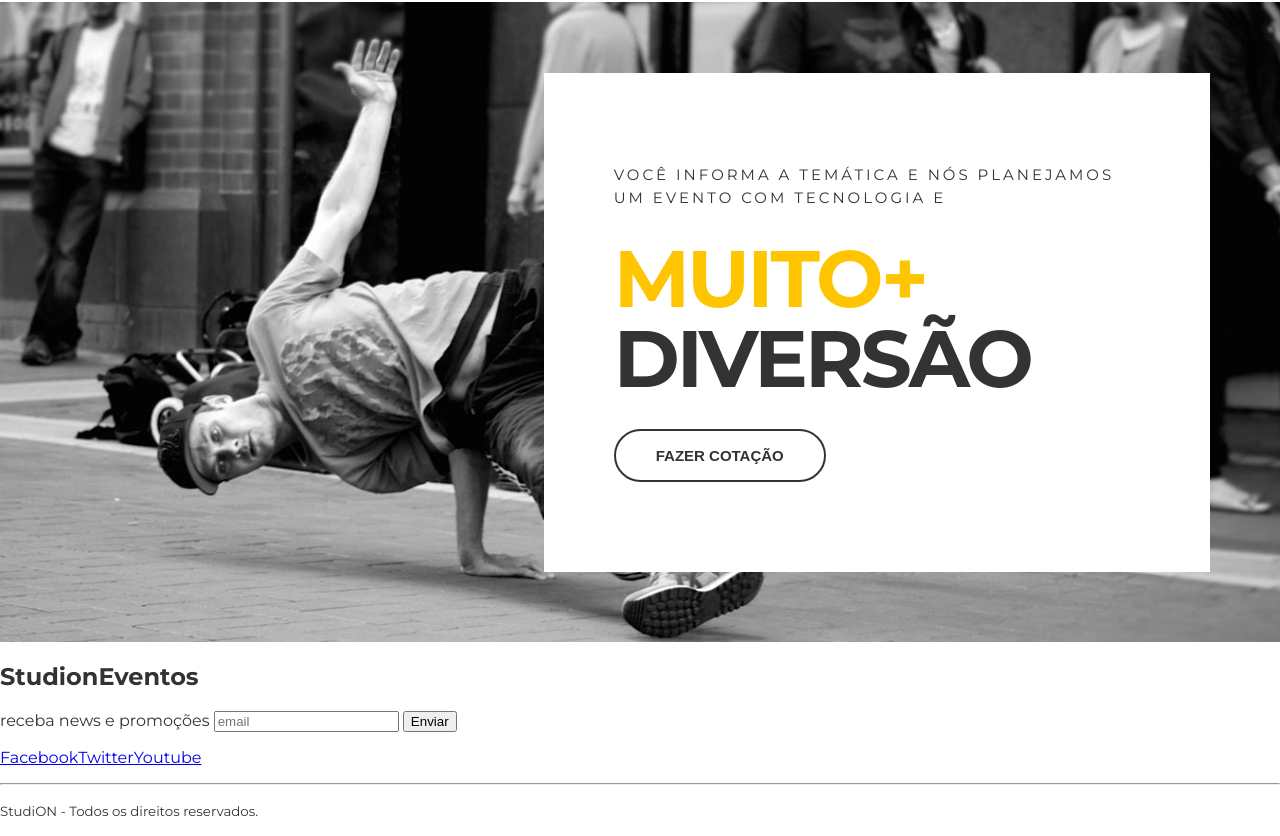
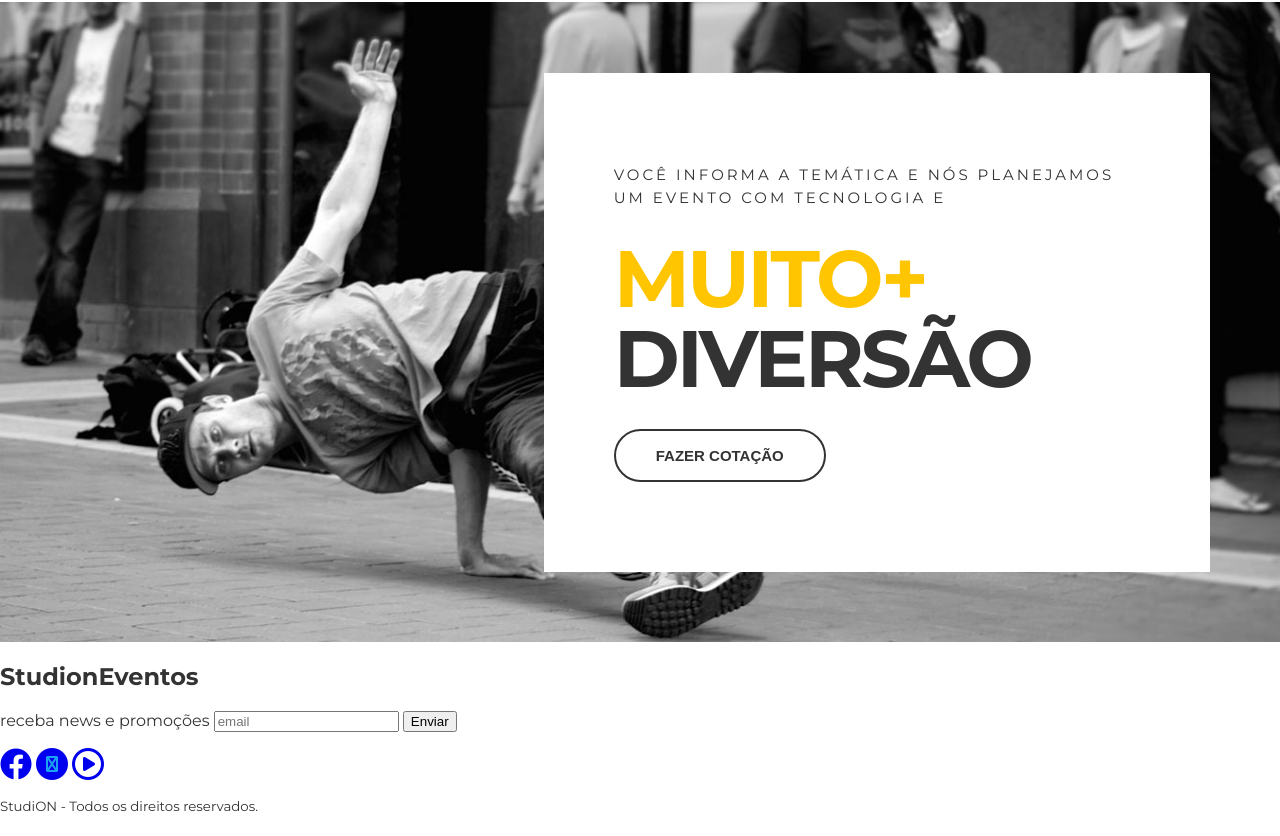
Before and after one commit to glekoidzz/studionagosto, a website: page src/index.html in a window 1280 px wide. Shown: the part 1547-2383 px from the top of the page. Drawn offline with Linux system fonts and the light colour scheme.

Commit message:
feat(footer): implemented finalizando o bnt facebook twitter youtube footer html

```diff
--- a/src/index.html
+++ b/src/index.html
@@ -134,11 +134,26 @@
         <button type="submit">Enviar</button>
       </form>
       <ul>
-        <li><a href="https://facebook.com/" target="_blank">Facebook</a></li>
-        <li><a href="https://twitter.com/" target="_blank">Twitter</a></li>
-        <li><a href="https://youtube.com/" target="_blank">Youtube</a></li>
+        <li>
+          <a href="https://facebook.com/" target="_blank">
+            <i class='fab fa-facebook fa-2x'></i>
+          </a>
+        </li>
+        <li>
+          <a href="https://twitter.com/" target="_blank">
+            <span class="fa-stack fa-1x" style="--fa-inverse: #1da1f2;">
+              <i class="fa-solid fa-circle fa-stack-2x"></i>
+              <i class="fa-solid fa-twitter fa-stack-1x fa-inverse"></i>
+            </span>
+          </a>
+        </li>
+        <li>
+          <a href="https://youtube.com/" target="_blank">
+            <i class="far fa-play-circle fa-2x"></i>
+          </a>
+        </li>
       </ul>
-      <hr />
+    </div>
       <p>
         <small>Studi<span>ON</span> - Todos os direitos reservados.</small>
       </p>
--- a/src/style.css
+++ b/src/style.css
@@ -1,4 +1,6 @@
 @import url('https://fonts.googleapis.com/css2?family=Montserrat:wght@300;400;500;700;900&family=Roboto&display=swap');
+@import url('https://cdnjs.cloudflare.com/ajax/libs/font-awesome/6.2.1/css/fontawesome.min.css');
+@import url('https://cdnjs.cloudflare.com/ajax/libs/font-awesome/6.2.1/css/all.min.css');
 
 * {
   box-sizing: border-box;
```
